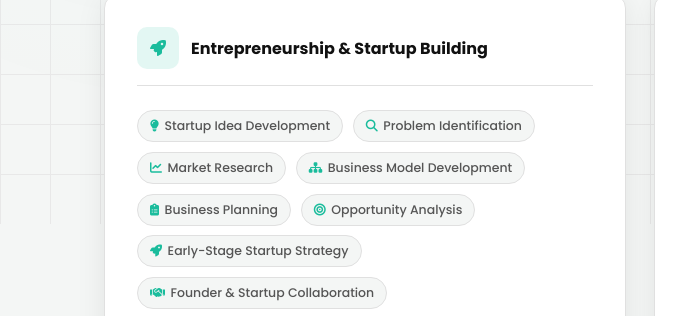
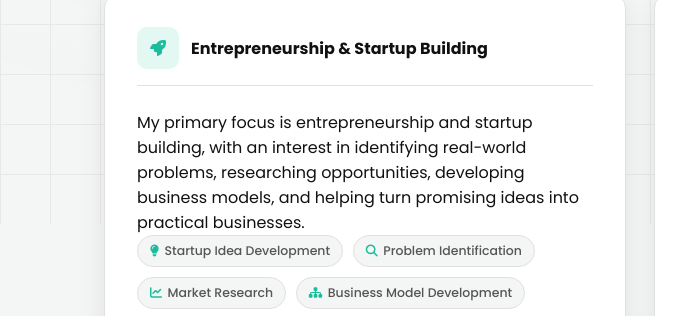
Before and after one commit to Mudassirshah5/portfolio, a plain HTML site: page skills.html in a window 1280 px wide. Shown: the part 576-892 px from the top of the page, 0-682 px from the left. Drawn offline with nearby package versions, Linux system fonts and the light colour scheme.

Commit message:
Update skills.html

```diff
--- a/skills.html
+++ b/skills.html
@@ -72,6 +72,11 @@
     <div class="skill-cat-icon"><i class="fas fa-rocket"></i></div>
     <div class="skill-cat-title">Entrepreneurship &amp; Startup Building</div>
   </div>
+          <p class="skill-cat-description">
+  My primary focus is entrepreneurship and startup building, with an interest in
+  identifying real-world problems, researching opportunities, developing business
+  models, and helping turn promising ideas into practical businesses.
+</p>
 
   <div class="skill-tags">
     <span class="skill-pill"><i class="fas fa-lightbulb"></i> Startup Idea Development</span>
```
